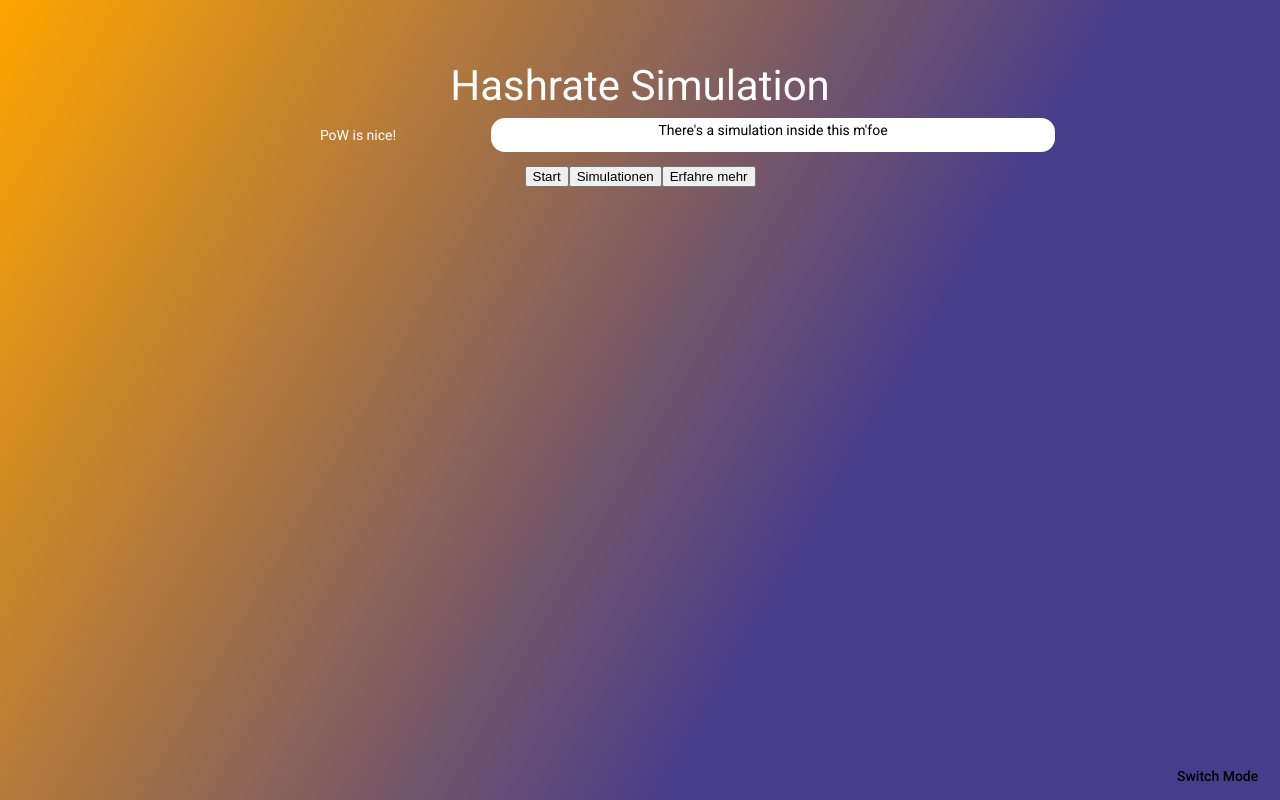
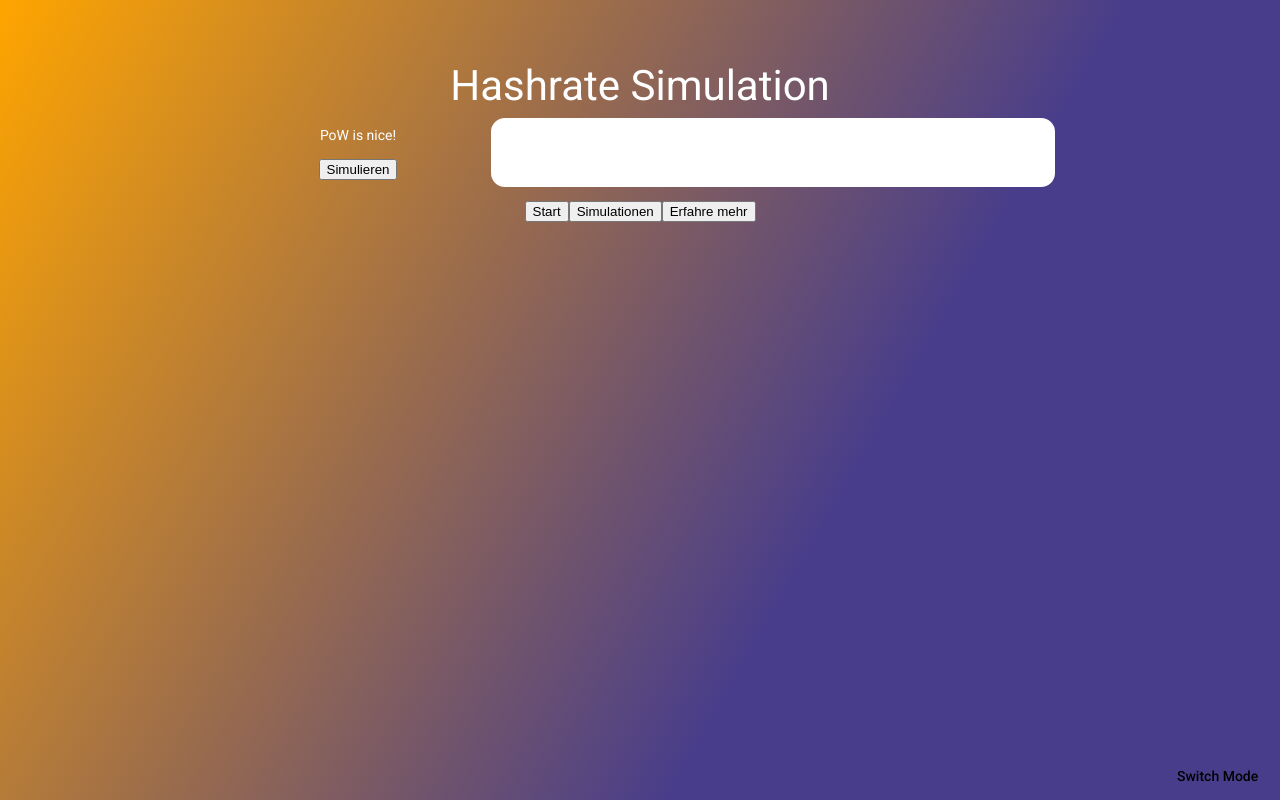
Before and after one commit to MyKaez/btc-playground, an Angular app: page /simple-pow in a window 1280 px wide. Built offline with nearby package versions, Linux system fonts and the light colour scheme.

Commit message:
added show case simple simulation

```diff
--- a/src/app/simple-view/pow/pow.component.html
+++ b/src/app/simple-view/pow/pow.component.html
@@ -4,9 +4,12 @@
         <div class="text">
             PoW is nice!
 
+            <div class="buttons">
+                <button mat-button (click)="simulate()">Simulieren</button>
+            </div>
         </div>
         <div class="simulation">
-            There's a simulation inside this m'foe
+            {{simText}}
         </div>
     </div>
     <div class="buttons">
--- a/src/app/simple-view/pow/pow.component.ts
+++ b/src/app/simple-view/pow/pow.component.ts
@@ -1,4 +1,5 @@
 import { Component } from '@angular/core';
+import { delay } from 'src/app/shared/delay';
 import { SimpleViewComponent } from '../simple-view.component';
 
 @Component({
@@ -8,6 +9,8 @@ import { SimpleViewComponent } from '../simple-view.component';
 })
 export class PowComponent {
 
+  public simText: string = '';
+
   switchMode(): void {
     SimpleViewComponent.app!.switchMode();
   }
@@ -16,4 +19,11 @@ export class PowComponent {
     SimpleViewComponent.app!.navigateTo(link);
   }
 
+  async simulate() {
+    this.simText = '';
+    for (let i = 0; i < 150; i++) {
+      this.simText += 'Simulating ' + i + '... ';
+      await delay(1000);
+    }
+  }
 }
--- a/src/app/simple-view/simple-view.component.scss
+++ b/src/app/simple-view/simple-view.component.scss
@@ -17,17 +17,6 @@
             max-width: 40em;
         }
     }
-}
-
-.simulation {
-    color: black;
-    width: 100%;
-    background-color: white;
-    border: 2px solid white;
-    border-radius: 1em;
-    min-width: 7em;
-    max-width: 40em;
-    padding: 0;
 }
 
 .inner-start>* {
@@ -68,6 +57,17 @@
     }
 }
 
+.simulation {
+    color: black;
+    width: 100%;
+    background-color: white;
+    border: 2px solid white;
+    border-radius: 1em;
+    min-width: 7em;
+    max-width: 40em;
+    padding: 0;
+}
+
 .text {
     color: white;
     background: 0;
```
